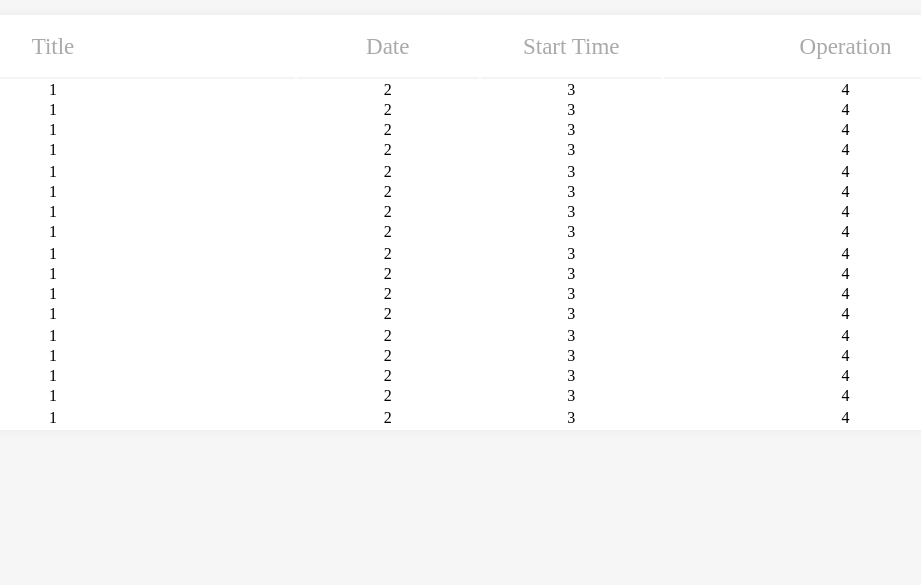
After one commit to Crispy2chickens/seating-planner, a PHP site: page /table.html in a window 1280 px wide. The commit adds this page. Shown: the top 585 px of the page, without its empty margins (221-1142 px from the left). Run offline with PHP 8.4, Linux system fonts and the light colour scheme.

Commit message:
dashboard table fetch examsession data

```diff
--- a/dashboard.css
+++ b/dashboard.css
@@ -1,6 +1,7 @@
 * {
     margin: 0;
     padding: 0;
+    font-family: 'Times New Roman', Times, serif;
 }
 
 body{
@@ -30,6 +31,101 @@ h1{
 
 .main-container{
     padding: 30px 50px 0 50px;
+    /* background-color: black; */
+    height: calc(100vh - 100px);
+}
+
+.top{
+    display: flex;
+    max-width: 500px;
+    justify-content: space-between;
+}
+
+.add-exam {
+    width: 100px;
+    font-size: 18px;
+    border-radius: 0;
+    color: white;
+    background-color: #071a45;
+    border: none;
+}
+
+.add-exam:hover{
+    cursor: pointer;
+}
+
+.add-exam:active{
+    background-color: #030e29;
+}
+
+.search{
+    display: flex;
+    justify-content: space-between;
+    margin: 30px 0 30px 0;
+    height: 40px;
+}
+
+.search-bar{
+    width: 100%;
+    border-radius: none;
+    border: none;
+    color: rgb(169, 169, 169);
+    font-size: 15px;
+    padding: 0 0 0 20px;
+    box-shadow: 0px 0px 10px rgb(235, 235, 235);
+}
+
+.filter{
+    width: 120px;
+    margin: 0 0 0 30px;
+    border-radius: none;
+    border: none;
+    background-color: white;
+    color: rgb(169, 169, 169);
+    font-size: 15px;
+    box-shadow: 0px 0px 10px rgb(235, 235, 235);
+}
+
+.filter:hover{
+    cursor: pointer;
+}
+
+.filter:active{
+    background-color: rgb(251, 251, 251);
+}
+
+table{
+    width: 100%;
+    background-color: white;
+    border-radius: 10px;
+    box-shadow: 0px 0px 10px rgb(235, 235, 235);
+    padding: 0 15px 15px 15px;
+    height: 75%;
+    table-layout: fixed;
+}
+
+th{
+    font-weight: normal;
+    color: rgb(169, 169, 169);
+    font-size: 23px;
+    line-height: 60px;
+    border-bottom: 2px solid rgb(244, 244, 244);
+}
+
+col.title {
+    width: 40%;
+}
+
+col.date {
+    width: 15%;
+}
+
+col.starttime {
+    width: 15%;
+}
+
+td{
+    text-align: center;
 }
 
 .user-name {
--- a/login.php
+++ b/login.php
@@ -23,9 +23,9 @@ if ($_SERVER['REQUEST_METHOD'] == 'POST') {
         $_SESSION['coordinator'] = $user['coordinator'];
 
         if ($user['coordinator'] == 1) {
-            header("Location: coordinator_dashboard.php");
+            header("Location: dashboard/u0.php");
         } else {
-            header("Location: dashboard.php");
+            header("Location: dashboard/u1.php");
         }
         exit();
     } else {
--- /dev/null
+++ b/table.html
@@ -0,0 +1,217 @@
+<!DOCTYPE html>
+<html lang="en">
+
+<head>
+    <meta charset="UTF-8">
+    <meta name="viewport" content="width=device-width, initial-scale=1.0">
+    <link rel="stylesheet" href="../dashboard.css">
+    <title>Dashboard</title>
+
+    <style>
+        .table-container {
+            max-height: 400px; /* Set a fixed height to limit the table's height */
+            overflow-y: auto;  /* Enable vertical scrolling */
+            border-radius: 10px; /* Maintain border radius for the container */
+            box-shadow: 0px 0px 10px rgb(235, 235, 235);
+            padding: 15px; /* Adjust padding to match original design */
+        }
+
+        table {
+            width: 100%;
+            background-color: white;
+            border-radius: 10px;
+            table-layout: fixed; /* Keep columns evenly spaced */
+        }
+
+        th {
+            font-weight: normal;
+            color: rgb(169, 169, 169);
+            font-size: 23px;
+            line-height: 60px;
+            border-bottom: 2px solid rgb(244, 244, 244);
+            position: sticky; /* Make the header sticky */
+            top: 0;
+            background-color: white; /* Ensure the header background stays the same */
+            z-index: 1; /* Keep the header above the table rows */
+        }
+
+        /* Optional: Style the scroll bar */
+        .table-container::-webkit-scrollbar {
+            width: 8px;
+        }
+
+        .table-container::-webkit-scrollbar-thumb {
+            background-color: rgb(169, 169, 169); /* Color of scrollbar thumb */
+            border-radius: 4px;
+        }
+    </style>
+</head>
+
+<body>
+    <div class="table-container">
+        <table id="data-table">
+            <colgroup>
+                <col class="title">
+                <col class="date">
+                <col class="starttime">
+                <col>
+            </colgroup>
+            <thead>
+                <tr>
+                    <th>Title</th>
+                    <th>Date</th>
+                    <th>Start Time</th>
+                    <th>Operation</th>
+                </tr>
+            </thead>
+            <tbody>
+                <tr>
+                    <td>1</td>
+                    <td>2</td>
+                    <td>3</td>
+                    <td>4</td>
+                </tr>
+                <tr>
+                    <td>1</td>
+                    <td>2</td>
+                    <td>3</td>
+                    <td>4</td>
+                </tr>
+                <tr>
+                    <td>1</td>
+                    <td>2</td>
+                    <td>3</td>
+                    <td>4</td>
+                </tr>
+                <tr>
+                    <td>1</td>
+                    <td>2</td>
+                    <td>3</td>
+                    <td>4</td>
+                </tr>
+                <tr></tr>
+                    <td>1</td>
+                    <td>2</td>
+                    <td>3</td>
+                    <td>4</td>
+                </tr>
+                <tr>
+                    <td>1</td>
+                    <td>2</td>
+                    <td>3</td>
+                    <td>4</td>
+                </tr>
+                <tr>
+                    <td>1</td>
+                    <td>2</td>
+                    <td>3</td>
+                    <td>4</td>
+                </tr>
+                <tr>
+                    <td>1</td>
+                    <td>2</td>
+                    <td>3</td>
+                    <td>4</td>
+                </tr>
+                <tr></tr>
+                    <td>1</td>
+                    <td>2</td>
+                    <td>3</td>
+                    <td>4</td>
+                </tr>
+                <tr>
+                    <td>1</td>
+                    <td>2</td>
+                    <td>3</td>
+                    <td>4</td>
+                </tr>
+                <tr>
+                    <td>1</td>
+                    <td>2</td>
+                    <td>3</td>
+                    <td>4</td>
+                </tr>
+                <tr>
+                    <td>1</td>
+                    <td>2</td>
+                    <td>3</td>
+                    <td>4</td>
+                </tr>
+                <tr></tr>
+                    <td>1</td>
+                    <td>2</td>
+                    <td>3</td>
+                    <td>4</td>
+                </tr>
+                <tr>
+                    <td>1</td>
+                    <td>2</td>
+                    <td>3</td>
+                    <td>4</td>
+                </tr>
+                <tr>
+                    <td>1</td>
+                    <td>2</td>
+                    <td>3</td>
+                    <td>4</td>
+                </tr>
+                <tr>
+                    <td>1</td>
+                    <td>2</td>
+                    <td>3</td>
+                    <td>4</td>
+                </tr>
+                <tr></tr>
+                    <td>1</td>
+                    <td>2</td>
+                    <td>3</td>
+                    <td>4</td>
+                </tr>
+                <tr>
+                    <td>1</td>
+                    <td>2</td>
+                    <td>3</td>
+                    <td>4</td>
+                </tr>
+                <tr>
+                    <td>1</td>
+                    <td>2</td>
+                    <td>3</td>
+                    <td>4</td>
+                </tr>
+                <tr>
+                    <td>1</td>
+                    <td>2</td>
+                    <td>3</td>
+                    <td>4</td>
+                </tr>
+                <tr></tr>
+                    <td>1</td>
+                    <td>2</td>
+                    <td>3</td>
+                    <td>4</td>
+                </tr>
+                <tr>
+                    <td>1</td>
+                    <td>2</td>
+                    <td>3</td>
+                    <td>4</td>
+                </tr>
+                <tr>
+                    <td>1</td>
+                    <td>2</td>
+                    <td>3</td>
+                    <td>4</td>
+                </tr>
+                <tr>
+                    <td>1</td>
+                    <td>2</td>
+                    <td>3</td>
+                    <td>4</td>
+                </tr>
+            </tbody>
+        </table>
+    </div>
+</body>
+
+</html>
```
Also changed, not shown: adjust-table.js (added, +15 -0 lines), change-password-logic.php (added, +47 -0 lines), change-password-page.php (deleted, +0 -35 lines), change-password.php (+29 -41 lines), dashboard.php (deleted, +0 -39 lines), dashboard/u0.php (added, +69 -0 lines), dashboard/u1.php (renamed from coordinator_dashboard.php, +14 -7 lines), get-exams.js (added, +27 -0 lines), get-exams.php (added, +18 -0 lines).
